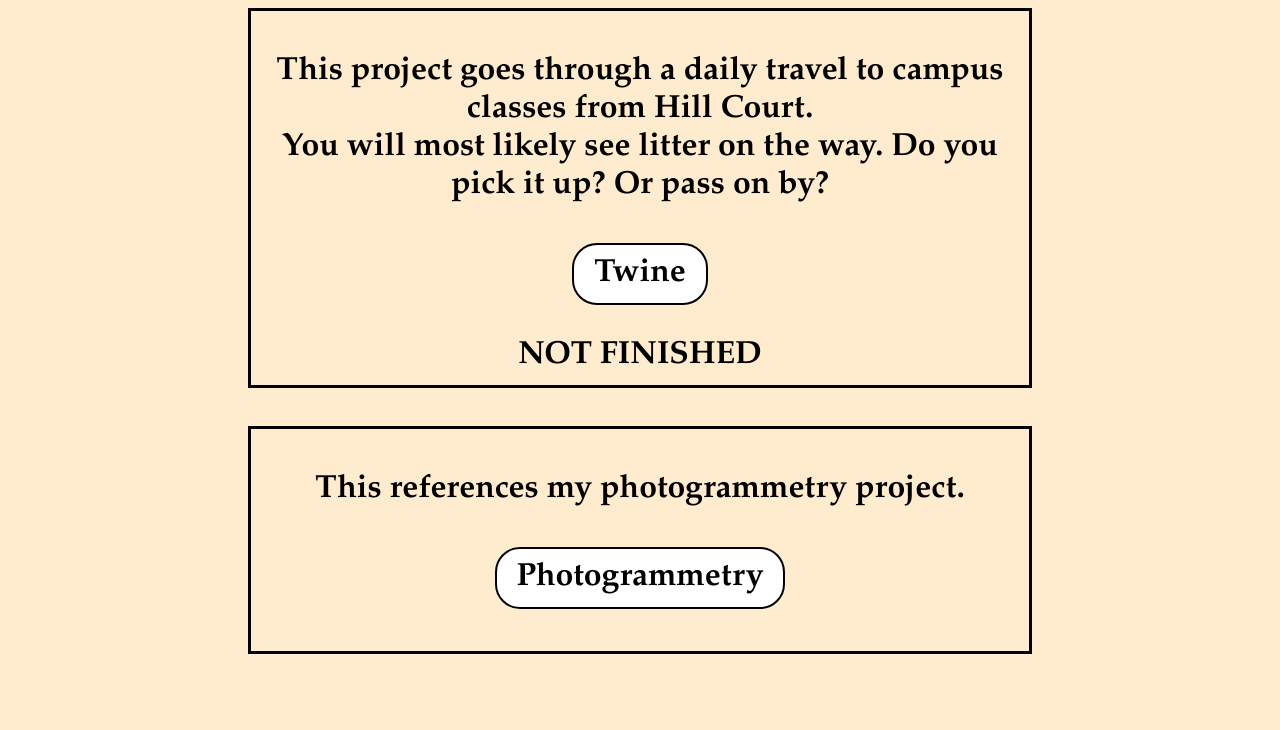
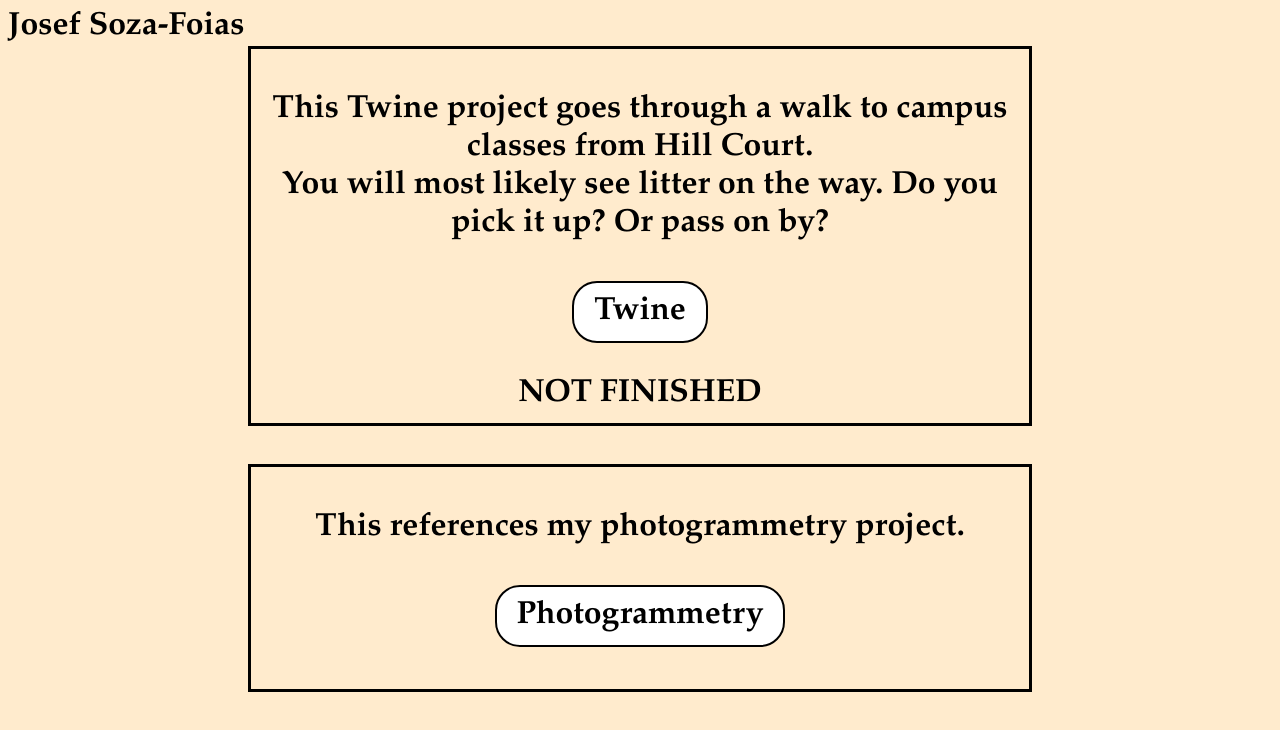
Before and after one commit to SozaFoiasJosef/twine, a plain HTML site: page index.html in a window 1280 px wide. Drawn offline with Linux system fonts and the light colour scheme.

Commit message:
Update index.html

```diff
--- a/index.html
+++ b/index.html
@@ -39,11 +39,11 @@ a:hover, a:active {
 }
 
     </style>
-
+    Josef Soza-Foias
   </head>
   <body>
 	<div class="center">
-   	<p> This project goes through a daily travel to campus classes from Hill Court. <br>
+   	<p> This Twine project goes through a walk to campus classes from Hill Court. <br>
 	    You will most likely see litter on the way. Do you pick it up? Or pass on by? <br> <br>
 	    <a href="https://sozafoiasjosef.github.io/twine/game/Litter.html" target="_blank">Twine</a> </p>
 		NOT FINISHED
```
